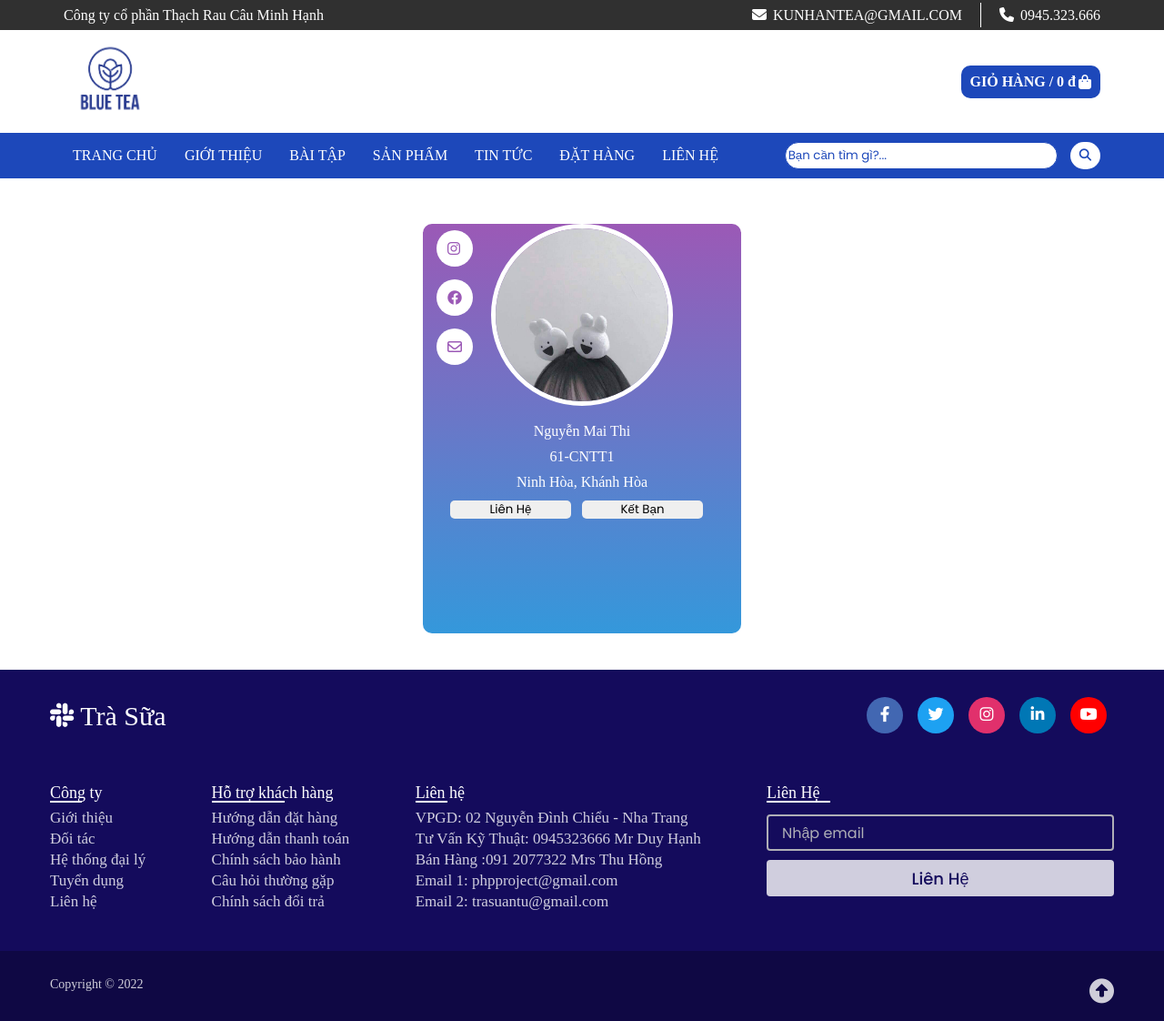
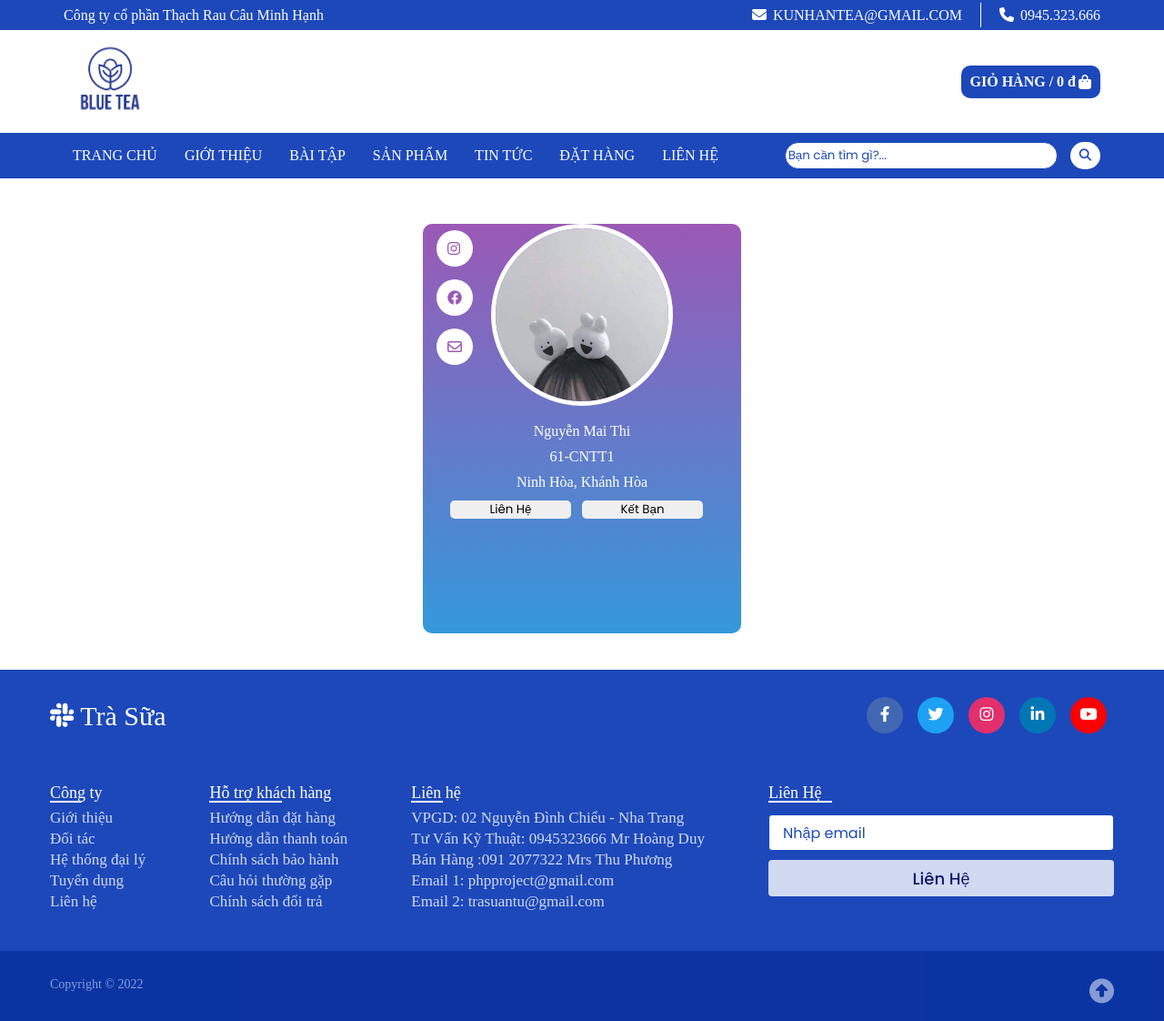
Before and after one commit to NguynHoangDuy/DoAnPHP, a PHP site: page /gioi-thieu/mai-thi.php in a window 1280 px wide. Shown: the whole page at 91% size. Run offline with PHP 8.4, Linux system fonts and the light colour scheme.

Commit message:
update header

```diff
--- a/assets/css/category.css
+++ b/assets/css/category.css
@@ -20,7 +20,7 @@
 }
 
 .select-box .options-container  {
-  background: #2f3640;
+  background: #1d48ba;
   color: #f5f6fa;
   max-height: 0;
   width: 100%;
@@ -36,7 +36,7 @@
 }
 
 .selected {
-  background: #2f3640;
+  background: #1d48ba;
   border-radius: 8px;
   margin-bottom: 8px;
   color: #D6E4E5;
--- a/assets/css/footer.css
+++ b/assets/css/footer.css
@@ -6,7 +6,6 @@
   font-family: "Poppins", sans-serif;
 }
 footer {
-  background: #140b5c;
   width: 100%;
   bottom: 0;
   left: 0;
@@ -161,7 +160,7 @@
   margin-top: 5px;
 }
 .link-boxes .input-box input::placeholder {
-  color: #afafb6;
+  color: #1d48ba;
   font-size: 16px;
 }
 .link-boxes .input-box input[type="button"] {
@@ -180,7 +179,8 @@
 }
 footer .bottom-details {
   width: 100%;
-  background: #0f0844;
+  background: #002794;
+  opacity: 0.6;
 }
 footer .bottom-details .bottom_text {
   max-width: 1250px;
@@ -209,7 +209,6 @@
   font-size: 27px;
   margin-top: 10px;
 }
-
 @media (max-width: 900px) {
   footer .content .link-boxes {
     flex-wrap: wrap;
--- a/assets/css/header.css
+++ b/assets/css/header.css
@@ -1,5 +1,5 @@
 .header-info{
-    background-color: #303030;
+    background-color: #1d48ba;
     display: flex;
     align-items: flex-start;
     justify-content: space-between;
@@ -151,7 +151,7 @@
     transition: all .25s ease-in;
     /* padding: 0 10px; */
 }
-.header-menu--link:hover{
+.header-menu--item:hover .header-menu--link{
     color: #1d48ba;
 }
 .header-menu--link{
--- a/block/footer.php
+++ b/block/footer.php
@@ -1,4 +1,4 @@
-<footer>
+<footer style="background-color: #1d48ba;">
   <div class="content">
     <div class="top">
       <div class="logo-details">
@@ -33,20 +33,20 @@
       <ul class="box">
         <li class="link_name">Liên hệ</li>
         <li><a href="#">VPGD: 02 Nguyễn Đình Chiểu - Nha Trang</a></li>
-        <li><a href="#">Tư Vấn Kỹ Thuật: 0945323666 Mr Duy Hạnh</a></li>
-        <li><a href="#">Bán Hàng :091 2077322 Mrs Thu Hồng</a></li>
+        <li><a href="#">Tư Vấn Kỹ Thuật: 0945323666 Mr Hoàng Duy</a></li>
+        <li><a href="#">Bán Hàng :091 2077322 Mrs Thu Phương</a></li>
         <li><a href="#">Email 1: phpproject@gmail.com</a></li>
         <li><a href="#">Email 2: trasuantu@gmail.com</a></li>
       </ul>
 
       <ul class="box input-box">
         <li class="link_name link_name-subscribe">Liên Hệ</li>
-        <li><input type="text" placeholder="Nhập email" /></li>
+        <li><input type="text" placeholder="Nhập email" class="input-contact"style="border: 1px solid #1d48ba; background-color: white; color: #1d48ba"/></li>
         <li><input type="button" value="Liên Hệ" /></li>
       </ul>
     </div>
   </div>
-  <div class="bottom-details">
+  <div class="bottom-details" style="background: #002794">
     <div class="bottom_text">
       <span class="copyright_text"
         >Copyright © 2022
```
Also changed, not shown: block/category_slider.php (+4 -4 lines).
